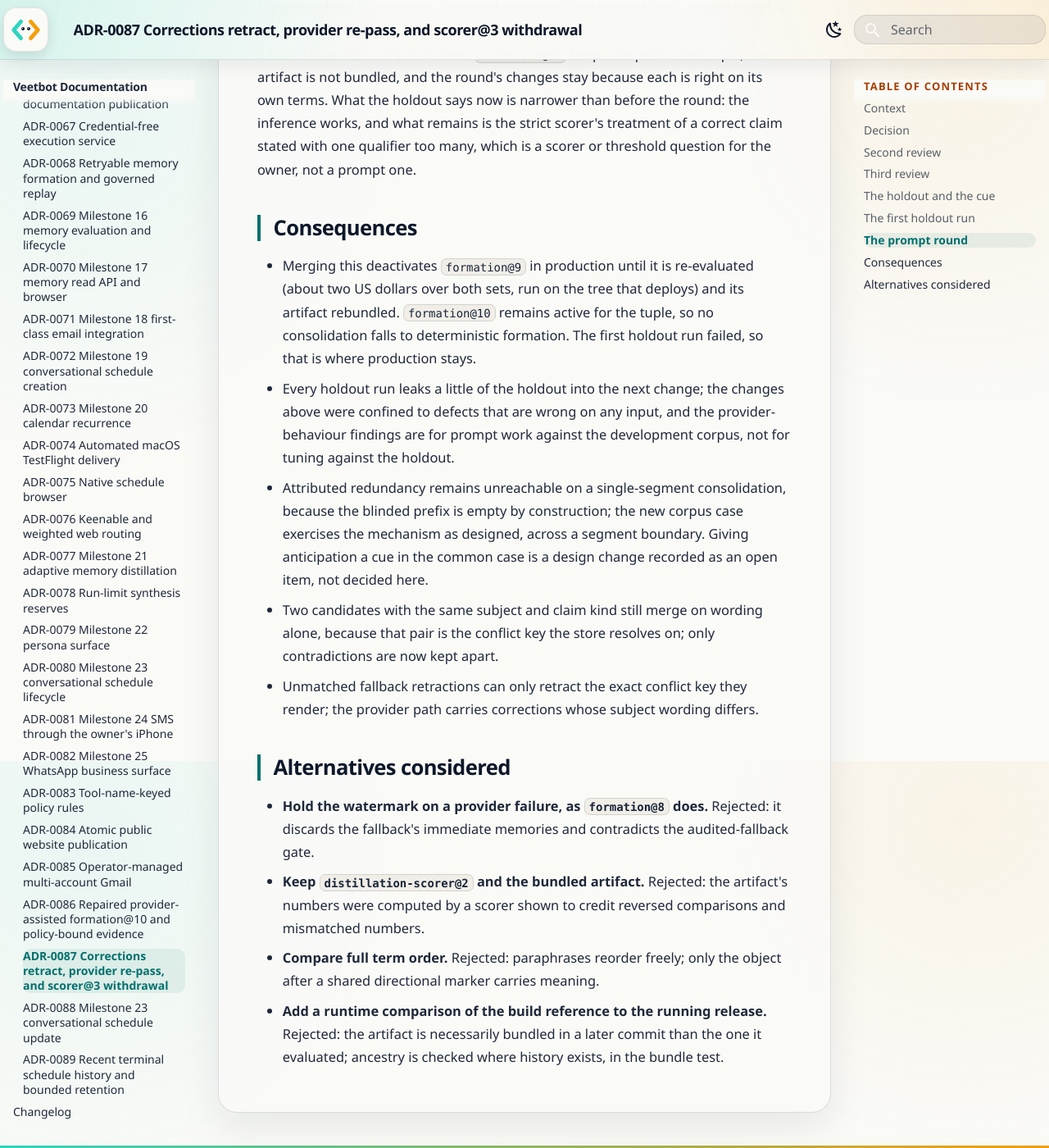
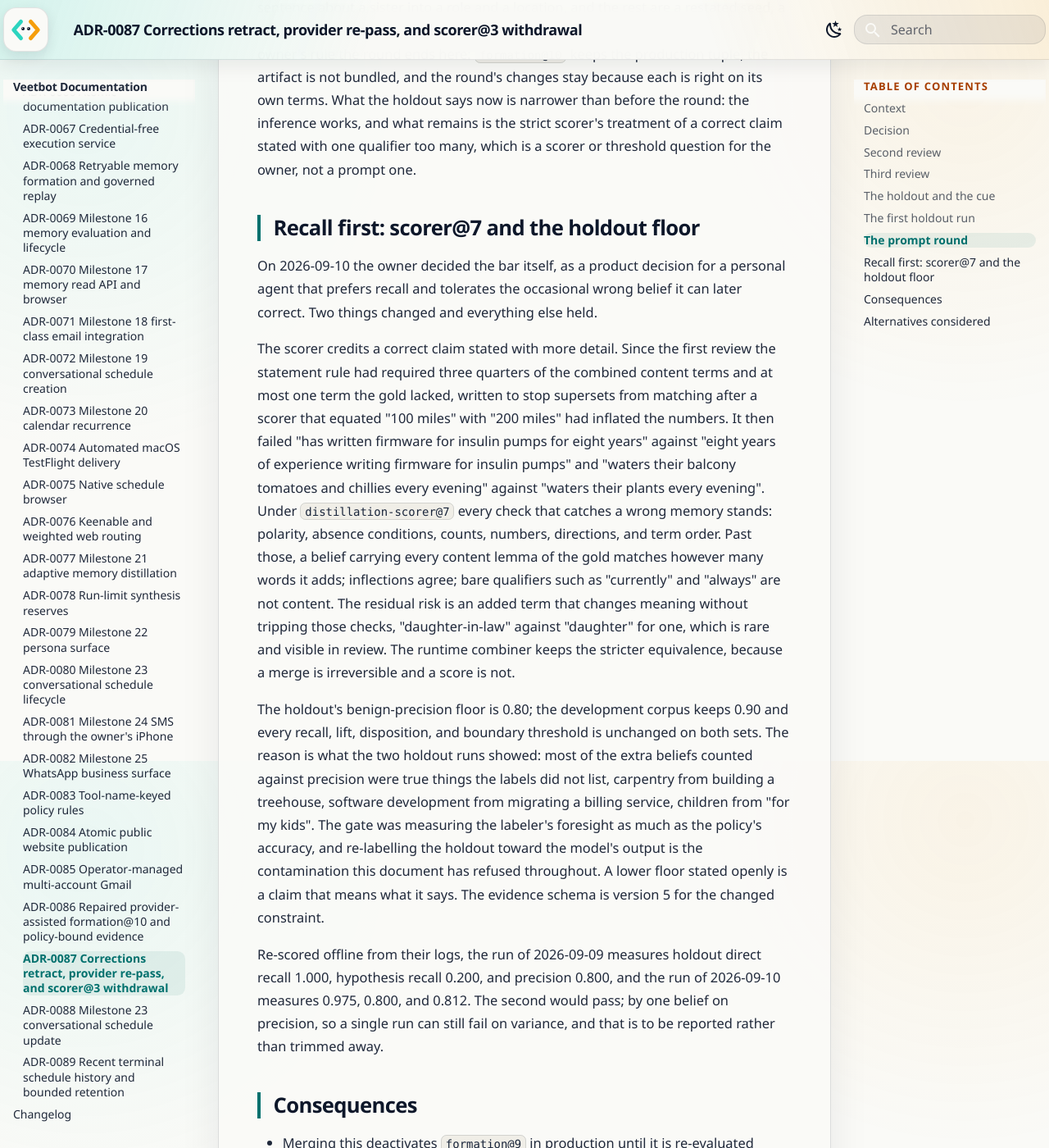
Before and after one commit to avitus/veetbot, an MkDocs documentation site: the page built from docs/adr/0087-formation9-corrections-repass-and-scorer3.md, in a window 1280 px wide and 1400 px high, scrolled down 8972 px. Shown: the whole window at 82% size. Built offline with MkDocs 1.6.1 and Material for MkDocs 9.7.7, drawn with Linux system fonts in a browser that asks for light colours.

Commit message:
feat(memory): score recall-first; distillation-scorer@7 and a 0.80 holdout precision floor
The owner decided on 2026-09-10 that a personal agent is scored
recall-first. The scorer now credits a correct claim stated with more
detail: with polarity, absence conditions, counts, numbers, directions,
and term order unchanged, a belief carrying every content lemma of the
gold matches however many words it adds, inflections agree, and bare
qualifiers such as currently and always are not content. The runtime
combiner keeps the stricter equivalence because a merge is irreversible.
The holdout benign-precision floor is 0.80; the corpus keeps 0.90 and
every other threshold on both sets is unchanged. The evidence schema is
version 5 for the changed constraint. Re-scored offline, the run of
2026-09-10 measures holdout direct recall 0.975, hypothesis recall 0.800,
and precision 0.812 under this bar. ADR-0087 records the decision and
its reasons.

Reading-Lane: A

Co-Authored-By: Claude Fable 5.1 <noreply@anthropic.com>
Glen-Conversation: bdc9d84f-65fb-4bfe-8a35-5d53049845c6

```diff
--- a/docs/adr/0087-formation9-corrections-repass-and-scorer3.md
+++ b/docs/adr/0087-formation9-corrections-repass-and-scorer3.md
@@ -323,6 +323,48 @@ inference works, and what remains is the strict scorer's treatment of a
 correct claim stated with one qualifier too many, which is a scorer or
 threshold question for the owner, not a prompt one.
 
+## Recall first: scorer@7 and the holdout floor
+
+On 2026-09-10 the owner decided the bar itself, as a product decision for a
+personal agent that prefers recall and tolerates the occasional wrong belief
+it can later correct. Two things changed and everything else held.
+
+The scorer credits a correct claim stated with more detail. Since the first
+review the statement rule had required three quarters of the combined
+content terms and at most one term the gold lacked, written to stop
+supersets from matching after a scorer that equated "100 miles" with "200
+miles" had inflated the numbers. It then failed "has written firmware for
+insulin pumps for eight years" against "eight years of experience writing
+firmware for insulin pumps" and "waters their balcony tomatoes and chillies
+every evening" against "waters their plants every evening". Under
+`distillation-scorer@7` every check that catches a wrong memory stands:
+polarity, absence conditions, counts, numbers, directions, and term order.
+Past those, a belief carrying every content lemma of the gold matches
+however many words it adds; inflections agree; bare qualifiers such as
+"currently" and "always" are not content. The residual risk is an added
+term that changes meaning without tripping those checks, "daughter-in-law"
+against "daughter" for one, which is rare and visible in review. The runtime
+combiner keeps the stricter equivalence, because a merge is irreversible and
+a score is not.
+
+The holdout's benign-precision floor is 0.80; the development corpus keeps
+0.90 and every recall, lift, disposition, and boundary threshold is
+unchanged on both sets. The reason is what the two holdout runs showed: most
+of the extra beliefs counted against precision were true things the labels
+did not list, carpentry from building a treehouse, software development from
+migrating a billing service, children from "for my kids". The gate was
+measuring the labeler's foresight as much as the policy's accuracy, and
+re-labelling the holdout toward the model's output is the contamination this
+document has refused throughout. A lower floor stated openly is a claim that
+means what it says. The evidence schema is version 5 for the changed
+constraint.
+
+Re-scored offline from their logs, the run of 2026-09-09 measures holdout
+direct recall 1.000, hypothesis recall 0.200, and precision 0.800, and the
+run of 2026-09-10 measures 0.975, 0.800, and 0.812. The second would pass;
+by one belief on precision, so a single run can still fail on variance, and
+that is to be reported rather than trimmed away.
+
 ## Consequences
 
 - Merging this deactivates `formation@9` in production until it is
--- a/docs/status/project-state.yaml
+++ b/docs/status/project-state.yaml
@@ -627,7 +627,7 @@ milestones:
       - >-
         Run hosted CI and the CodeRabbit review loop on the final head
       - >-
-        Owner decision after the prompt round of 2026-09-10 ended with the holdout still failing (direct recall 0.900, precision 0.739; hypothesis recall reached 0.800): formation@10 keeps the tuple, and any further formation@9 work needs a new authorization
+        Run formation@9 once on the deploying tree under distillation-scorer@7 and the 0.80 holdout precision floor decided 2026-09-10, bundle the artifact if it passes, and promote to main; formation@10 keeps the tuple until then
     evidence:
       - check: independent review of the formation@9 branch (2026-09-04)
         outcome: passed_locally
```
Also changed, not shown: docs/plan/adaptive-memory-distillation.md (+16 -10 lines), docs/status/milestones.md (+1 -1 lines), src/agent_core/memory/release_evidence/README.md (+8 -3 lines), 7 other files.
